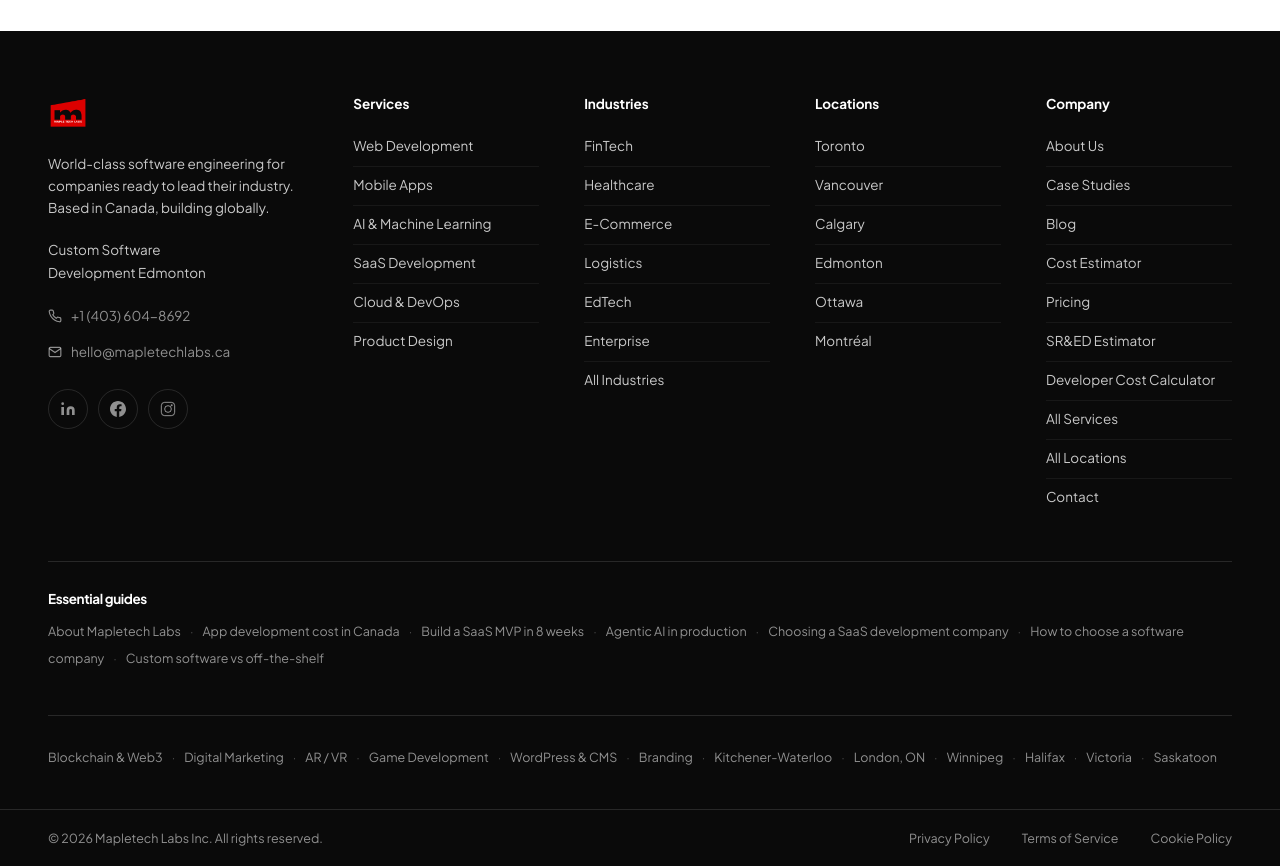
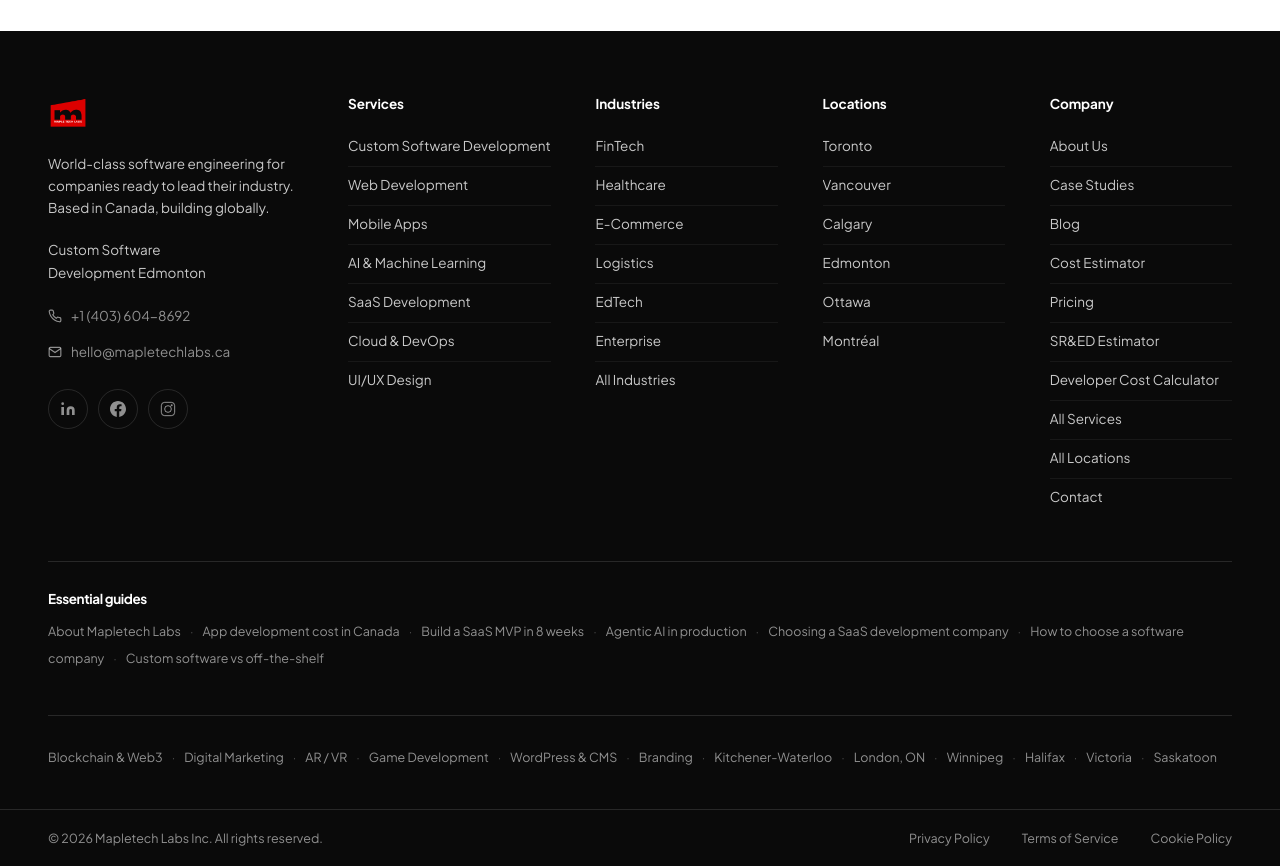
Before and after one commit to Ramanmakkar1/MapletechlabsRed, a Next.js app: page /terms in a window 1280 px wide. Shown: the part 2680-3546 px from the top of the page. Built offline with nearby package versions, Linux system fonts and the light colour scheme; no server answers.

Commit message:
autopilot: Add a sitewide footer link to the custom software development service page and use 'UI/UX Design' as the product-design link text
Task #18027, written by local Qwen.

```diff
--- a/src/components/Footer.tsx
+++ b/src/components/Footer.tsx
@@ -13,12 +13,13 @@ const columns: { title: string; links: { label: string; href: string; lang?: str
   {
     title: 'Services',
     links: [
+      { label: 'Custom Software Development', href: '/services/software-development' },
       { label: 'Web Development', href: '/services/web-development' },
       { label: 'Mobile Apps', href: '/services/mobile-app-development' },
       { label: 'AI & Machine Learning', href: '/services/ai-ml' },
       { label: 'SaaS Development', href: '/services/saas-development' },
       { label: 'Cloud & DevOps', href: '/services/cloud-devops' },
-      { label: 'Product Design', href: '/services/product-design' },
+      { label: 'UI/UX Design', href: '/services/product-design' },
     ],
   },
   {
```
